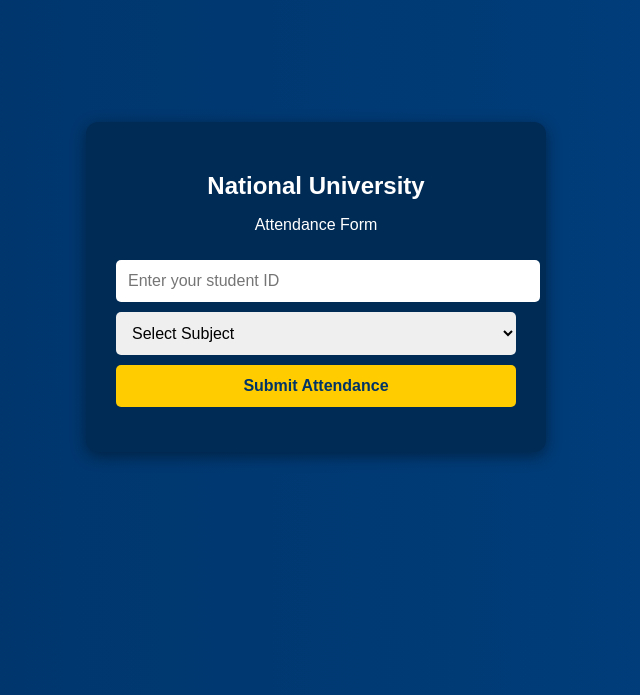
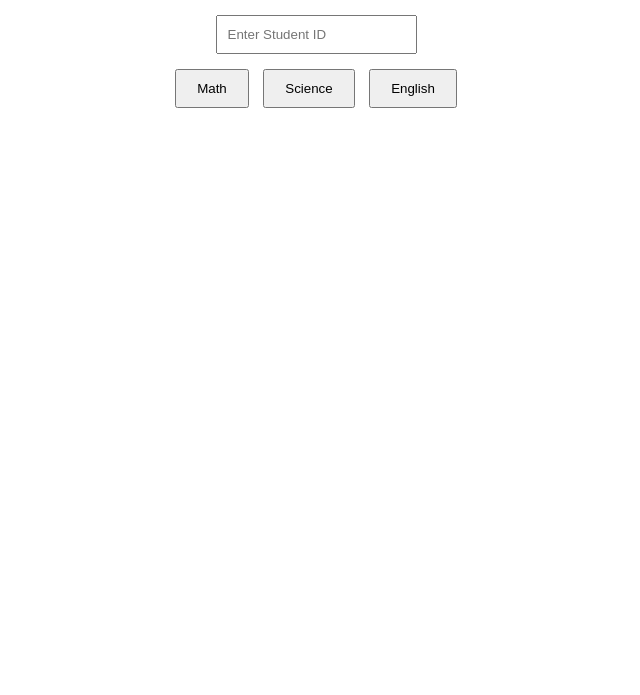
Before and after one commit to Enzo102506/attendance-site-1, a plain HTML site: page index.html in a window 1280 px wide. Shown: the part 121-816 px from the top of the page, without its empty margins (324-964 px from the left). Drawn offline with Linux system fonts and the light colour scheme.

Commit message:
Update index.html

```diff
--- a/index.html
+++ b/index.html
@@ -1,98 +1,54 @@
 <!DOCTYPE html>
-<html lang="en">
+<html>
 <head>
-  <meta charset="UTF-8">
-  <title>National University Attendance</title>
+  <title>Attendance Check</title>
   <style>
     body {
-      font-family: Arial, sans-serif;
-      background: linear-gradient(to right, #003366, #004080);
-      color: white;
-      display: flex;
-      justify-content: center;
-      align-items: center;
-      height: 100vh;
+      font-family: Arial;
+      text-align: center;
+      padding: 50px;
     }
-
-    .form-card {
-      background: #002b55;
-      padding: 30px;
-      border-radius: 12px;
-      width: 100%;
-      max-width: 400px;
-      box-shadow: 0 4px 15px rgba(0,0,0,0.4);
-      text-align: center;
+    input, button {
+      margin: 10px;
+      padding: 10px;
     }
-
-    h2 {
-      margin-bottom: 10px;
-    }
-
-    input, select, button {
-      width: 100%;
-      padding: 12px;
-      margin-top: 10px;
-      border: none;
-      border-radius: 5px;
-      font-size: 16px;
-    }
-
-    button {
-      background-color: #ffcc00;
-      color: #003366;
-      font-weight: bold;
-      cursor: pointer;
-    }
-
-    .success {
-      margin-top: 15px;
-      color: #00ff99;
+    .subject-button {
+      margin: 5px;
+      padding: 10px 20px;
     }
   </style>
 </head>
 <body>
-  <div class="form-card">
-    <h2>National University</h2>
-    <p>Attendance Form</p>
-
-    <input type="text" id="studentID" placeholder="Enter your student ID" required />
-
-    <select id="subject">
-      <option value="">Select Subject</option>
-      <option value="DBSM">DBSM</option>
-      <option value="CC104">CC104</option>
-      <option value="GE102">GE102</option>
-    </select>
-
-    <button onclick="submitForm()">Submit Attendance</button>
-    <div class="success" id="successMsg"></div>
-  </div>
+  <h2>Attendance Check</h2>
+  <form id="attendanceForm">
+    <input type="text" id="studentID" placeholder="Enter Student ID" required />
+    <br>
+    <button class="subject-button" type="button" onclick="submitAttendance('Math')">Math</button>
+    <button class="subject-button" type="button" onclick="submitAttendance('Science')">Science</button>
+    <button class="subject-button" type="button" onclick="submitAttendance('English')">English</button>
+  </form>
+  <p id="message"></p>
 
   <script>
-    const scriptURL = "PASTE_YOUR_WEB_APP_URL_HERE";
-
-    function submitForm() {
-      const studentID = document.getElementById('studentID').value;
-      const subject = document.getElementById('subject').value;
-
-      if (!studentID || !subject) {
-        alert("Please fill in your ID and subject.");
+    function submitAttendance(subject) {
+      const studentID = document.getElementById("studentID").value.trim();
+      if (!studentID) {
+        alert("Please enter your Student ID.");
         return;
       }
 
-      fetch(scriptURL, {
-        method: 'POST',
-        body: JSON.stringify({ studentID, subject }),
-        headers: { 'Content-Type': 'application/json' }
+      fetch("PASTE_YOUR_WEB_APP_URL_HERE", {
+        method: "POST",
+        headers: { "Content-Type": "application/x-www-form-urlencoded" },
+        body: `studentID=${encodeURIComponent(studentID)}&subject=${encodeURIComponent(subject)}`
       })
-      .then(response => {
-        document.getElementById('successMsg').innerText = "Attendance submitted!";
-        document.getElementById('studentID').value = '';
-        document.getElementById('subject').value = '';
+      .then(response => response.text())
+      .then(data => {
+        document.getElementById("message").innerText = "Attendance recorded for " + subject + "!";
+        document.getElementById("attendanceForm").reset();
       })
       .catch(error => {
-        alert("Error submitting attendance.");
-        console.error(error);
+        document.getElementById("message").innerText = "Error submitting attendance.";
       });
     }
   </script>
```
